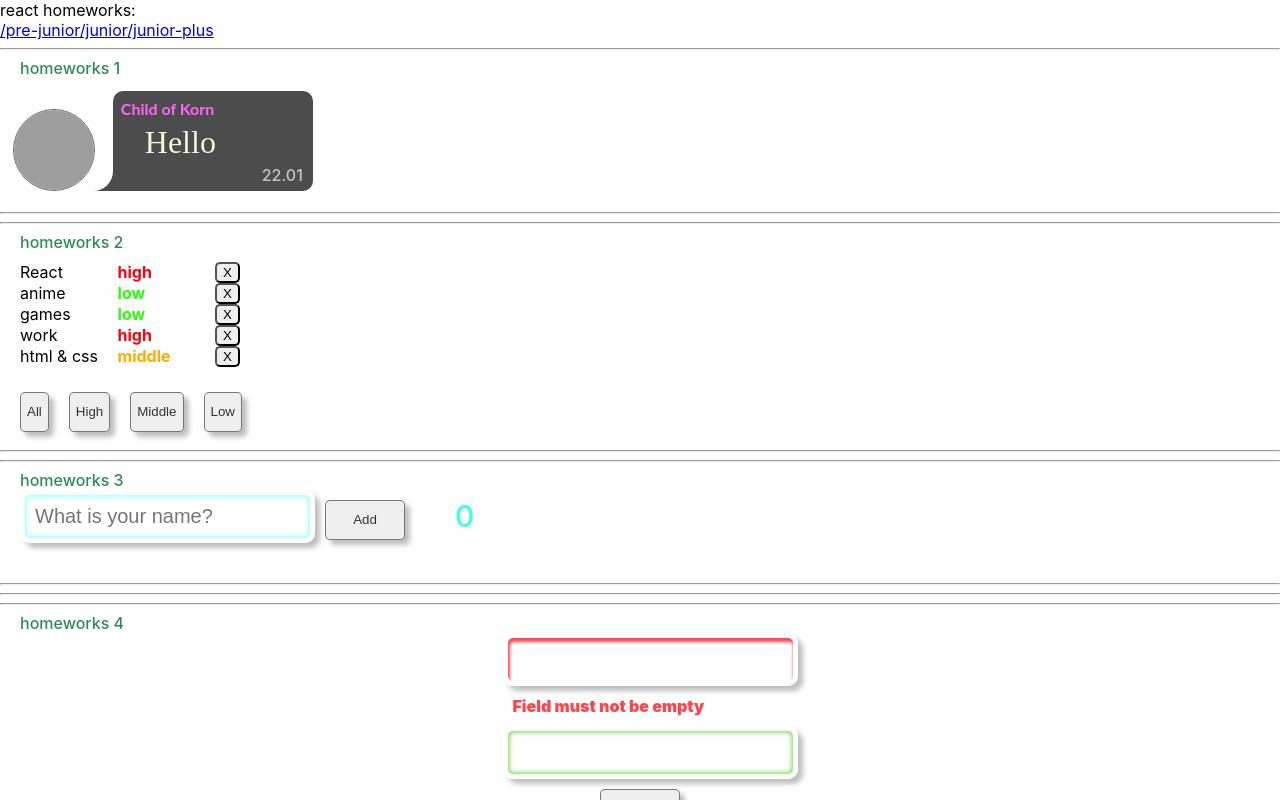
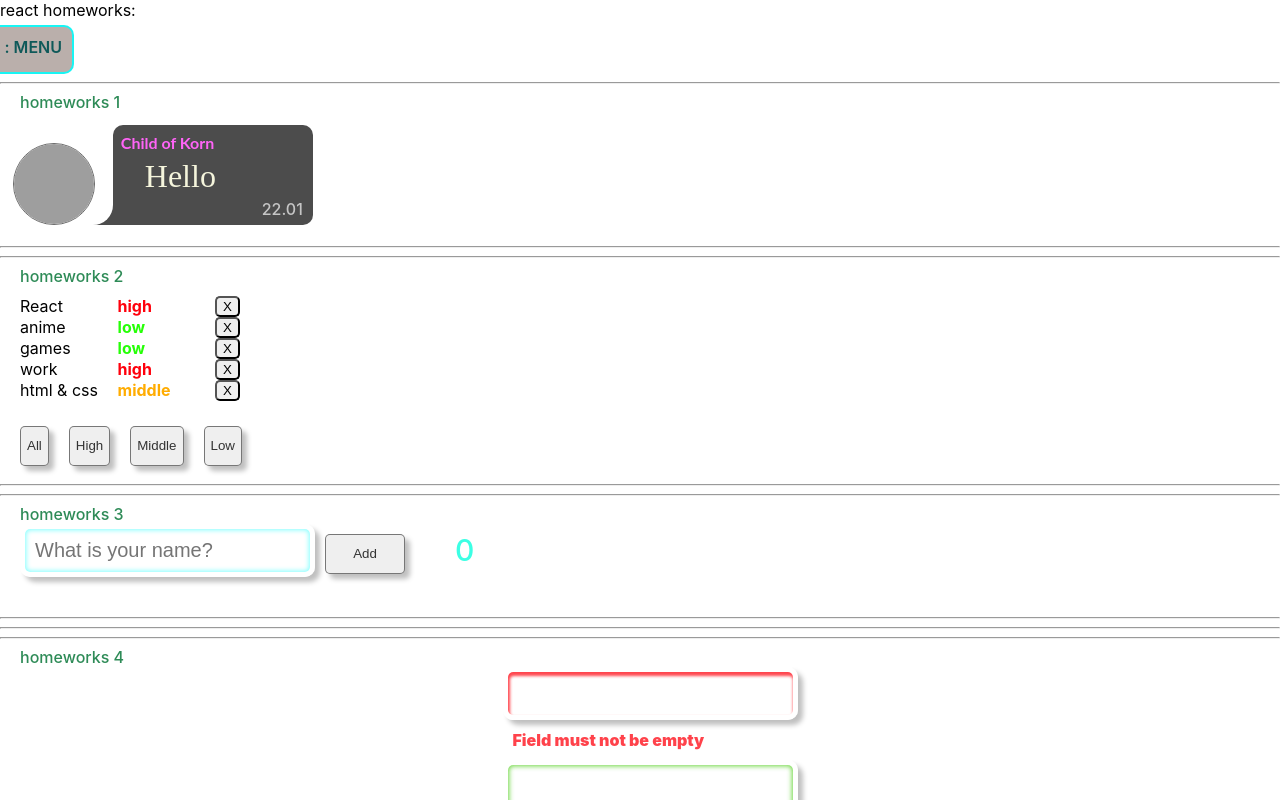
Before and after one commit to Metaloziz/homeworks-my, a React (Create React App) app: page / in a window 1280 px wide. Shown: the top 800 px of the page. Built offline with nearby package versions, Linux system fonts and the light colour scheme; grey boxes are pictures that could not be loaded.

Commit message:
5_HW_100%_+side_bar

```diff
--- a/src/p2-homeworks/h5/Header.module.css
+++ b/src/p2-homeworks/h5/Header.module.css
@@ -1,3 +1,56 @@
 .active {
-    color: #ff000c;
+    font-weight: 600;
+    outline: none;
+    color: rgba(0, 255, 255, 0.87);
 }
+.active:hover {
+
+    color: rgb(255, 255, 255);
+}
+.active:active {
+
+    color: rgb(48, 255, 230);
+}
+.default {
+    font-weight: 600;
+    outline: none;
+    color: rgb(15, 89, 89);
+}
+.default:hover {
+    color: rgb(255, 255, 255);
+}
+.default:active {
+    color: rgb(48, 255, 230);
+}
+
+
+.default {
+    outline: none;
+    /*padding: 5px;*/
+    /*color: #55ff00;*/
+}
+
+.headerDiv {
+    display: flex;
+    justify-content: space-between;
+
+    padding: 10px;
+    position: relative;
+    border: rgba(0, 255, 255, 0.87) solid 2px;
+    border-radius: 10px;
+    left: -300px;
+    width: 350px;
+    height: 25px;
+    background: rgba(166, 152, 146, 0.77);
+    margin-top: 5px;
+    transition: left 0.5s linear;
+}
+
+.headerDiv:hover {
+    left: 0px;
+}
+
+.menu {
+    font-weight: 600;
+    color: rgb(15, 89, 89);
+}
--- a/src/p2-homeworks/h5/Header.tsx
+++ b/src/p2-homeworks/h5/Header.tsx
@@ -5,13 +5,14 @@ import s from './Header.module.css'
 
 function Header() {
     return (
-        <div>
+        <div className={s.headerDiv}>
             <NavLink to={PATH.PRE_JUNIOR}
-                     className={({isActive}) => isActive ? s.active : ''} >{PATH.PRE_JUNIOR}</NavLink>
+                     className={({isActive}) => isActive ? s.active : s.default}>PRE_JUNIOR</NavLink>
             <NavLink to={PATH.JUNIOR}
-                     className={({isActive}) => isActive ? s.active : ''} >{PATH.JUNIOR}</NavLink>
+                     className={({isActive}) => isActive ? s.active : s.default}>JUNIOR</NavLink>
             <NavLink to={PATH.JUNIOR_PLUS}
-                     className={({isActive}) => isActive ? s.active : ''} >{PATH.JUNIOR_PLUS}</NavLink>
+                     className={({isActive}) => isActive ? s.active : s.default}>JUNIOR_PLUS</NavLink>
+            <div className={s.menu}>: MENU</div>
         </div>
     )
 }
--- a/src/p2-homeworks/h5/pages/Junior.tsx
+++ b/src/p2-homeworks/h5/pages/Junior.tsx
@@ -1,14 +1,18 @@
 import React from 'react'
+import HW7 from "../../h7/HW7";
+import HW8 from "../../h8/HW8";
+import HW9 from "../../h9/HW9";
+import HW10 from "../../h10/HW10";
+import HW11 from "../../h11/HW11";
 
 function Junior() {
     return (
         <div>
-            Junior-----------------------------------------
-            {/*<HW7/>*/}
-            {/*<HW8/>*/}
-            {/*<HW9/>*/}
-            {/*<HW10/>*/}
-            {/*<HW11/>*/}
+            <HW7/>
+            <HW8/>
+            <HW9/>
+            <HW10/>
+            <HW11/>
         </div>
     )
 }
--- a/src/p2-homeworks/h5/pages/JuniorPlus.tsx
+++ b/src/p2-homeworks/h5/pages/JuniorPlus.tsx
@@ -1,14 +1,12 @@
 import React from 'react'
+import HW12 from "../../h12/HW12";
 
 function JuniorPlus() {
     return (
         <div>
             JuniorPlus-----------------------------------------
-            {/*<HW7/>*/}
-            {/*<HW8/>*/}
-            {/*<HW9/>*/}
-            {/*<HW10/>*/}
-            {/*<HW11/>*/}
+            <HW12/>
+
         </div>
     )
 }
```
Also changed, not shown: src/p2-homeworks/h5/HW5.tsx (+2 -6 lines), 1 other file (tests, documents, lock files or other folders).
